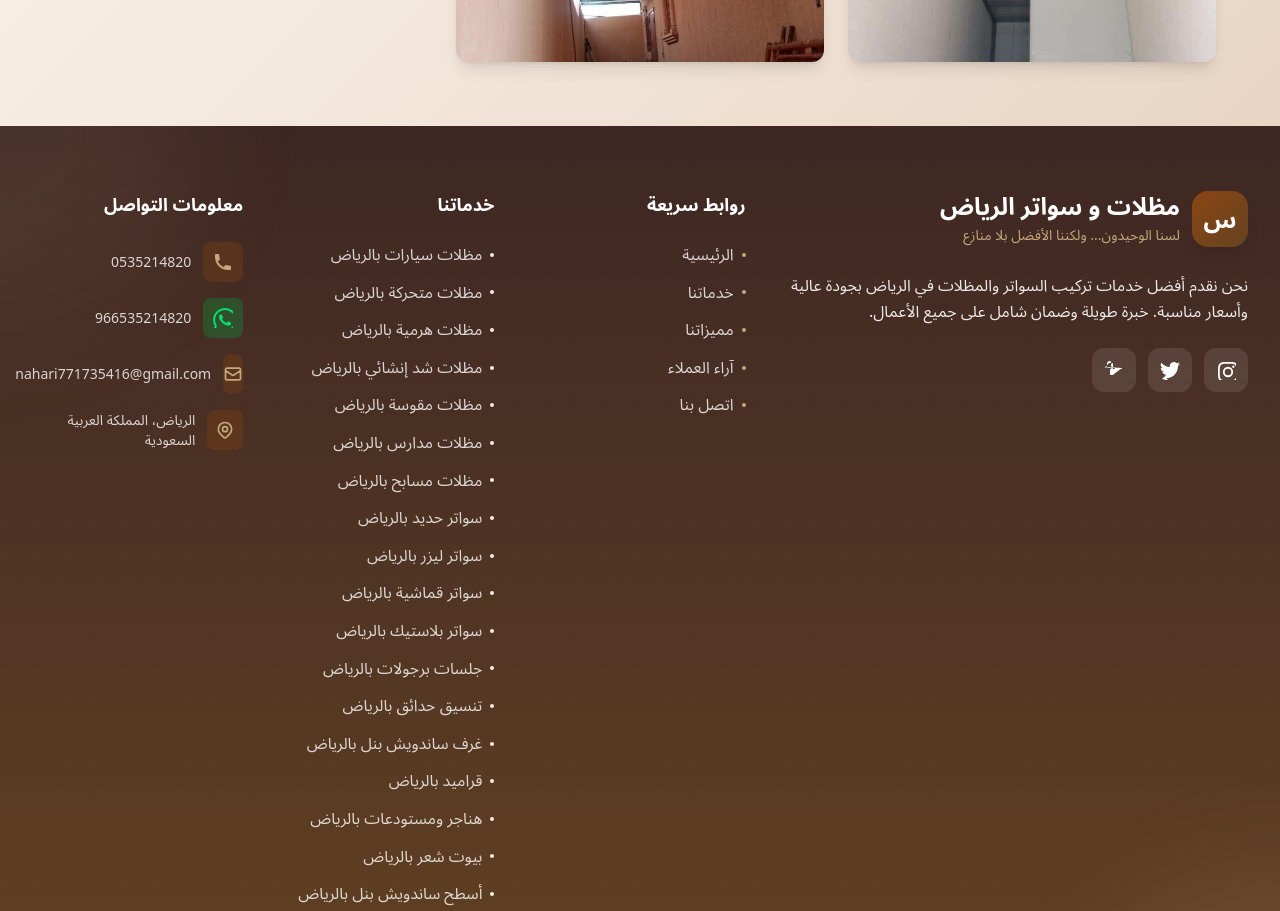
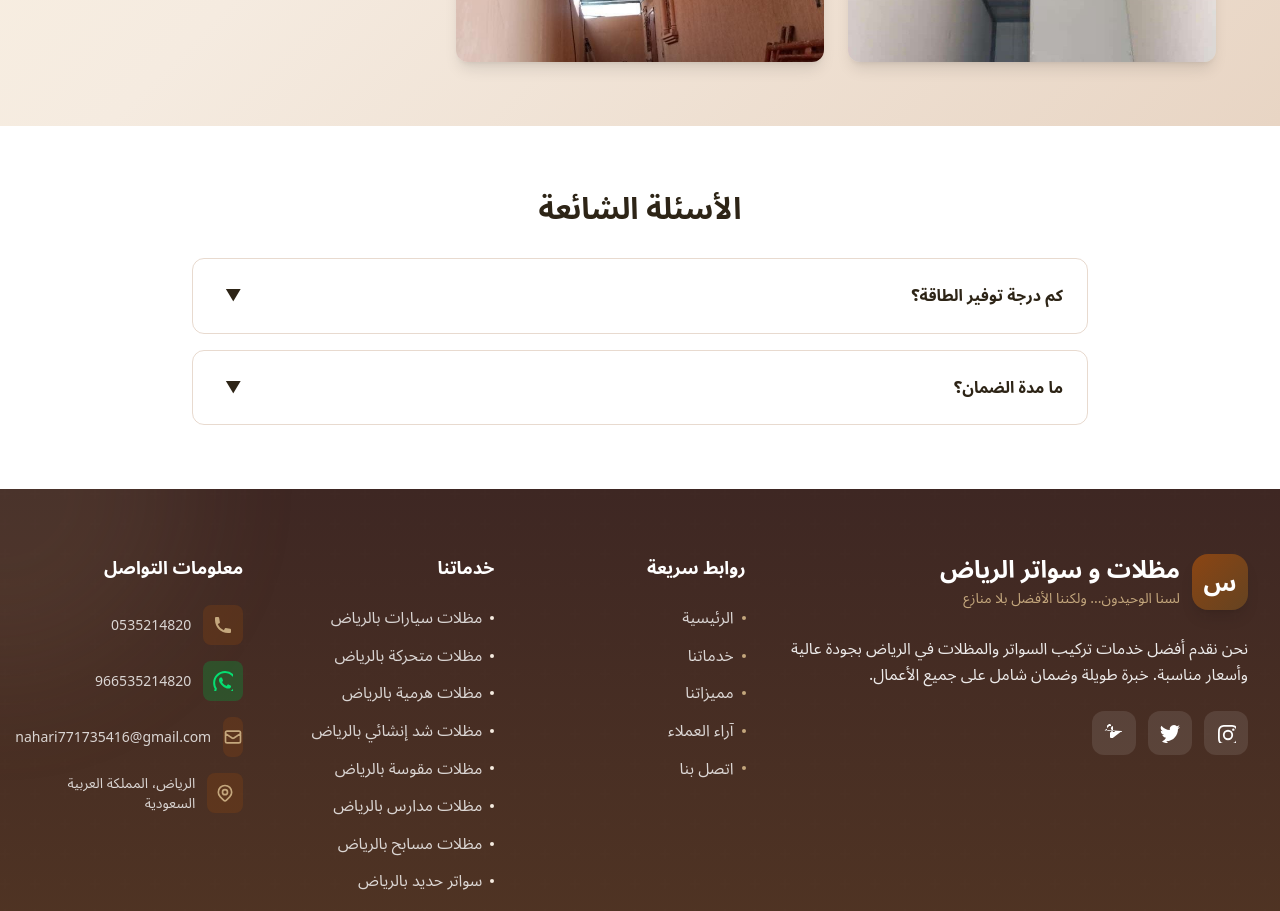
Before and after one commit to Al-Nahari/bn, a Next.js app: page /asatih-sandwich-panel-riyadh in a window 1280 px wide. Shown: the part 2220-3131 px from the top of the page. Built offline with nearby package versions, Linux system fonts and the light colour scheme.

Commit message:
Refactor GalleryLightbox import and add FAQ section
Removed dynamic import of GalleryLightbox and used direct import instead. Added FAQ section to display service-related questions and answers.

```diff
--- a/app/[slug]/page.tsx
+++ b/app/[slug]/page.tsx
@@ -1,17 +1,9 @@
 import Header from '@/components/Header';
 import Footer from '@/components/Footer';
 import { services, companyInfo } from '@/lib/data';
-import dynamic from 'next/dynamic';
 import Image from 'next/image';
 import ContactButton from '@/components/Contact';
-
-// Dynamically import GalleryLightbox with code splitting
-const GalleryLightbox = dynamic(() => import('@/components/GalleryLightbox'), {
-  ssr: false,
-  loading: () => (
-    <div className="h-96 bg-sand-light/20 rounded-xl animate-pulse" />
-  ),
-});
+import GalleryLightbox from '@/components/GalleryLightbox';
 
 export async function generateStaticParams() {
   const slugs = services.map((service) => ({ slug: service.slug }));
@@ -182,6 +174,37 @@
             </div>
           </section>
         )}
+
+        {/* FAQ Section */}
+        {service.faq && service.faq.length > 0 && (
+          <section className="py-16 bg-white">
+            <div className="container mx-auto px-4">
+              <div className="max-w-4xl mx-auto">
+                <h2 className="text-3xl font-bold text-foreground mb-8 text-center">
+                  الأسئلة الشائعة
+                </h2>
+                <div className="space-y-4">
+                  {service.faq.map((item, index) => (
+                    <details
+                      key={index}
+                      className="group border border-coffee-medium/20 rounded-xl p-6 hover:border-coffee-medium/40 transition-all"
+                    >
+                      <summary className="flex cursor-pointer items-center justify-between font-semibold text-foreground">
+                        {item.question}
+                        <span className="ml-2 transform group-open:rotate-180 transition-transform">
+                          ▼
+                        </span>
+                      </summary>
+                      <p className="mt-4 text-muted-foreground leading-relaxed">
+                        {item.answer}
+                      </p>
+                    </details>
+                  ))}
+                </div>
+              </div>
+            </div>
+          </section>
+        )}
       </main>
       <Footer />
       <ContactButton />
```
